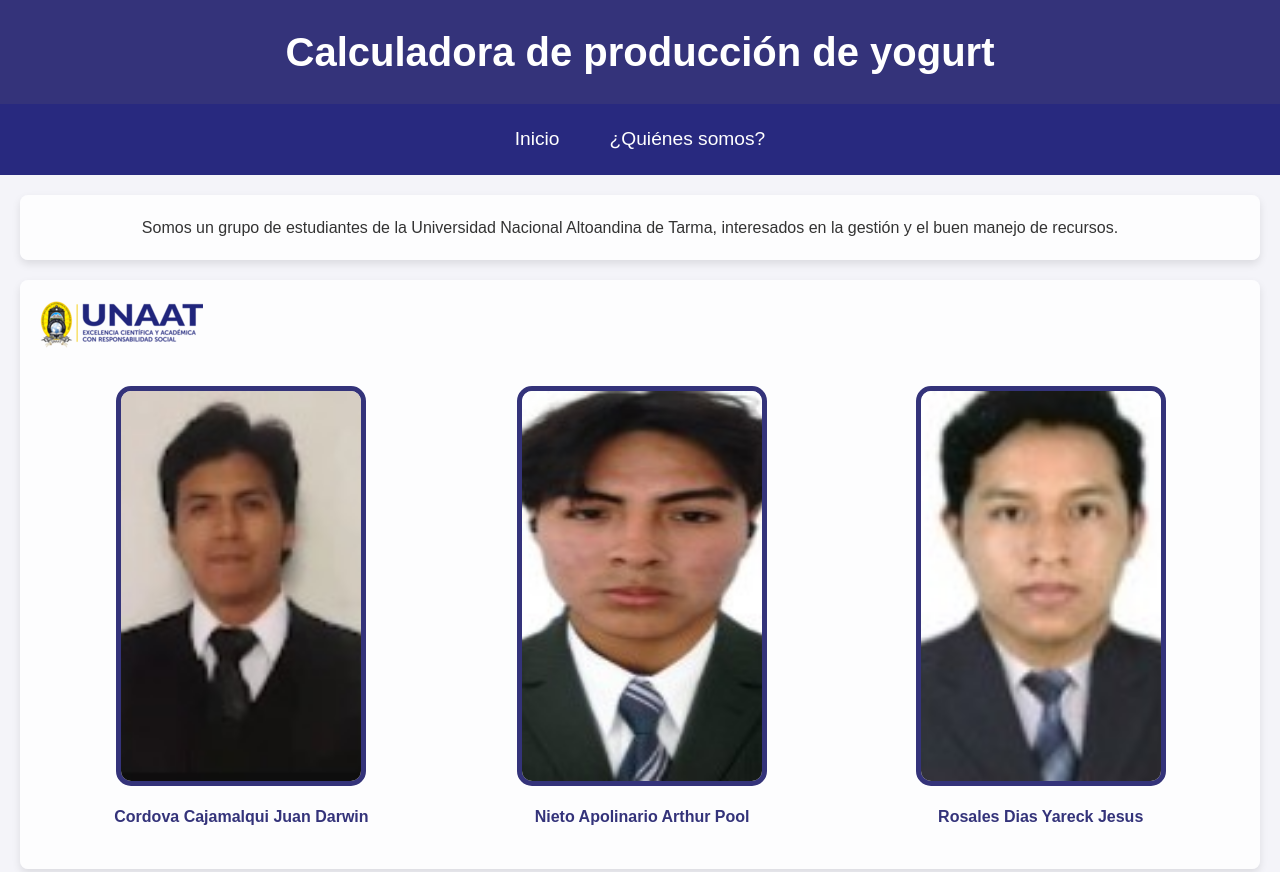
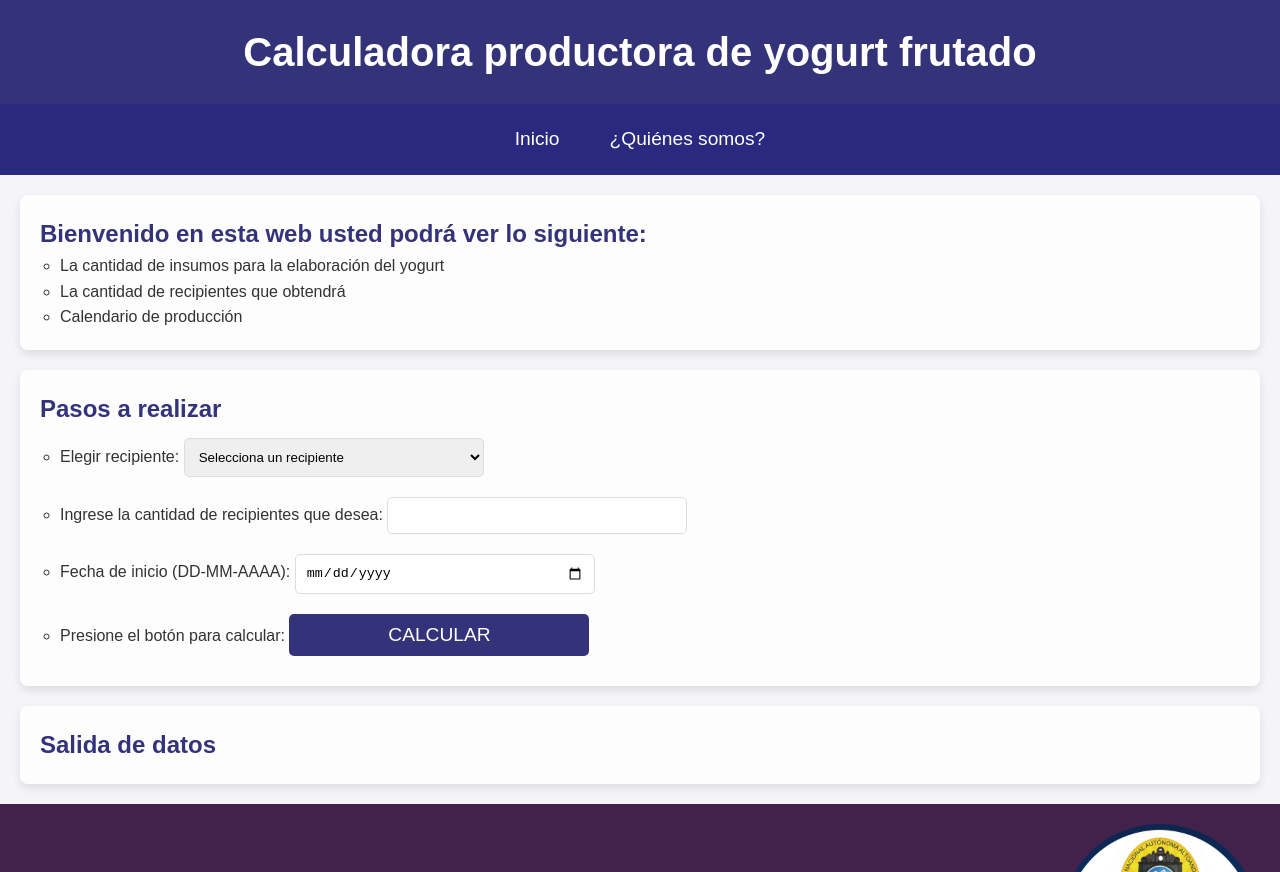
Before and after one commit to Litoscar23/Yogurt, a plain HTML site: page info.html in a window 1280 px wide. Shown: the top 872 px of the page. Drawn offline with Linux system fonts and the light colour scheme.

Commit message:
Update info.html

```diff
--- a/info.html
+++ b/info.html
@@ -1,16 +1,22 @@
 <!DOCTYPE html>
-<html lang="en">
+<html lang="es">
 <head>
     <meta charset="UTF-8">
     <meta name="viewport" content="width=device-width, initial-scale=1.0">
-    <title>Yogur Planner</title>
+    <title>PMP Yogurt</title>
     <link rel="stylesheet" href="css/estilos.css">
-    <link rel="stylesheet" href="css/estilosqs.css">
+
+    <!-- Manifest para PWA -->
+    <link rel="manifest" href="manifest.json">
+    <meta name="theme-color" content="#f08080">
+
+    <!-- iOS soporte -->
+    <link rel="apple-touch-icon" href="icons/icon-192.png">
 </head>
 
 <body>
     <header>
-        <h1>Calculadora de producción de yogurt</h1>
+        <h1>Calculadora productora de yogurt frutado</h1>
     </header>
     <nav>
         <ul id="menu">
@@ -18,41 +24,45 @@
             <li><a href="info.html">¿Quiénes somos?</a></li>
         </ul>
     </nav>
-
     <main>
-        <section id="seccion1">
-            <article>
-                <p>
-                    Somos un grupo de estudiantes de la Universidad Nacional Altoandina de Tarma, interesados en la gestión y el buen manejo de recursos.
-                </p>
-            </article>
-
+        <section id="Saludo">
+            <h2 id="pmp">Bienvenido en esta web usted podrá ver lo siguiente:</h2>
+            <ul>
+                <li>La cantidad de insumos para la elaboración del yogurt</li>
+                <li>La cantidad de recipientes que obtendrá</li>
+                <li>Calendario de producción</li>
+            </ul>
         </section>
-
-        <section>
-            <img src="img/LOGO UNAAT.jpg" alt="UNAAT">
-            <div class="integrantes">
-                <article class="estudiantes">
-                    <figure>
-                        <img src="img/darwin.jpg" alt="Estudiante 1">
-                        <figcaption > Cordova Cajamalqui Juan Darwin </figcaption>
-                    </figure>
-                </article>
-                <article class="estudiantes">
-                    <figure>
-                        <img src="img/mibo.jpg" alt="Estudiante 2">
-                        <figcaption > Nieto Apolinario Arthur Pool </figcaption>
-                    </figure>
-                </article>
-                <article class="estudiantes">
-                    <figure>
-                        <img src="img/Yareck.jpg" alt="Estudiante 3">
-                        <figcaption > Rosales Dias Yareck Jesus <figcaption>
-                    </figure>
-                </article>
-            </div>
+        <section id="Entrada">
+            <h2>Pasos a realizar</h2>
+            <ul>
+                <li>
+                    <label for="recipiente">Elegir recipiente:</label>
+                    <select id="recipiente" name="recipiente" required>
+                        <option value="" disabled selected>Selecciona un recipiente</option>
+                        <option value="vasos">Vasos (120g)</option>
+                        <option value="Botella">Botella (1Kg)</option>
+                    </select>
+                </li>
+                <li>
+                    <label>Ingrese la cantidad de recipientes que desea: </label>
+                    <input type="number" name="cantidad" required>
+                </li>
+                <li>
+                    <label for="fechaInicio">Fecha de inicio (DD-MM-AAAA):</label>
+                    <input type="date" id="fechaInicio" name="fechaInicio" required>
+                </li>
+                <li>
+                    <label>Presione el botón para calcular:</label>
+                    <button id="calcular"> CALCULAR </button>
+                </li>
+            </ul>
+        </section>
+        <section id="Salida">
+            <h2>Salida de datos</h2>
         </section>
     </main>
+
     <footer>
         <div>
             <ul id="menuF">
@@ -68,4 +78,14 @@
             <img src="img/logooo.jpg" alt="UNATA">
         </a>
     </footer>
+
+    <!-- Registro del Service Worker -->
+    <script>
+        if ("serviceWorker" in navigator) {
+            navigator.serviceWorker.register("service-worker.js")
+            .then(() => console.log("Service Worker registrado correctamente."))
+            .catch(err => console.log("Error al registrar Service Worker:", err));
+        }
+    </script>
 </body>
+</html>
```
Lines whose indentation alone changed are shown as unchanged.
